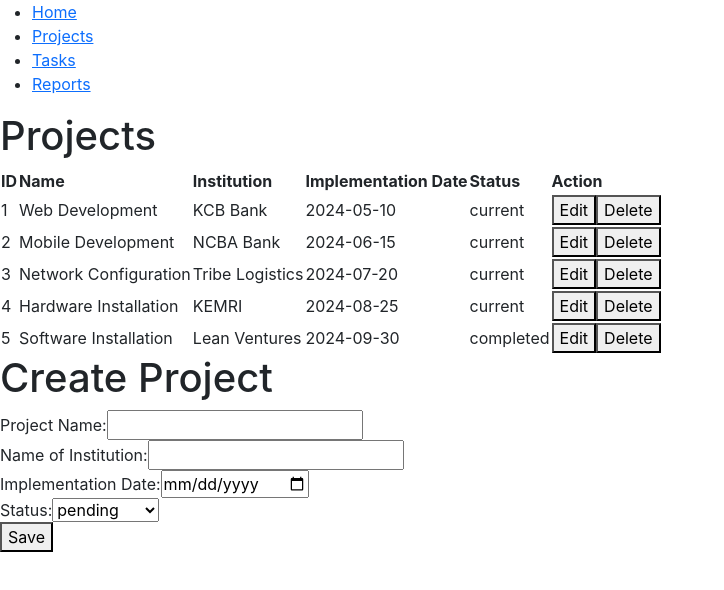
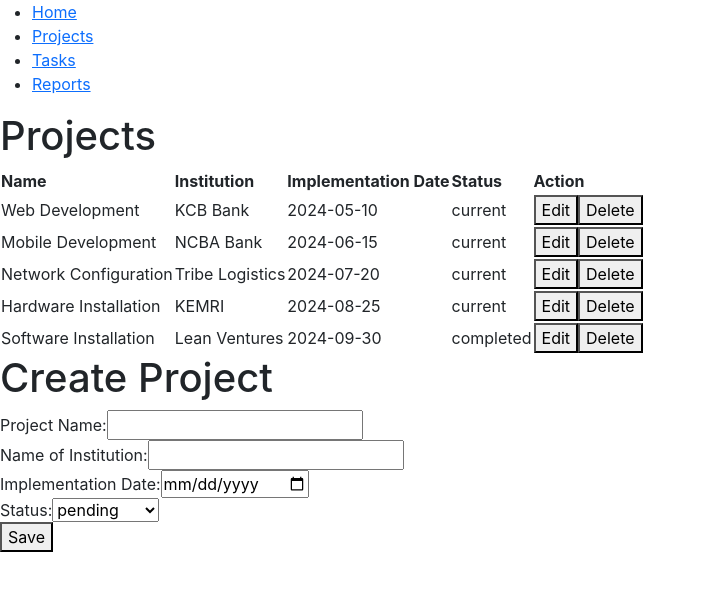
Before and after one commit to amandasuzzanne/project-tracker, a React (Create React App) app: page /projects in a window 1280 px wide. Shown: the top 590 px of the page, without its empty margins (0-724 px from the left). Built offline with nearby package versions, Linux system fonts and the light colour scheme; data requests are answered from the project's data file.

Commit message:
Remove id column from table

```diff
--- a/src/components/Projects.js
+++ b/src/components/Projects.js
@@ -52,7 +52,6 @@ function Projects() {
       <table>
         <thead>
           <tr>
-            <th>ID</th>
             <th>Name</th>
             <th>Institution</th>
             <th>Implementation Date</th>
@@ -63,7 +62,6 @@ function Projects() {
         <tbody>
           {projects.map((project) => (
             <tr key={project.id}>
-              <td>{project.id}</td>
               <td>{project.name}</td>
               <td>{project.institution}</td>
               <td>{project.implementation_date}</td>
```
